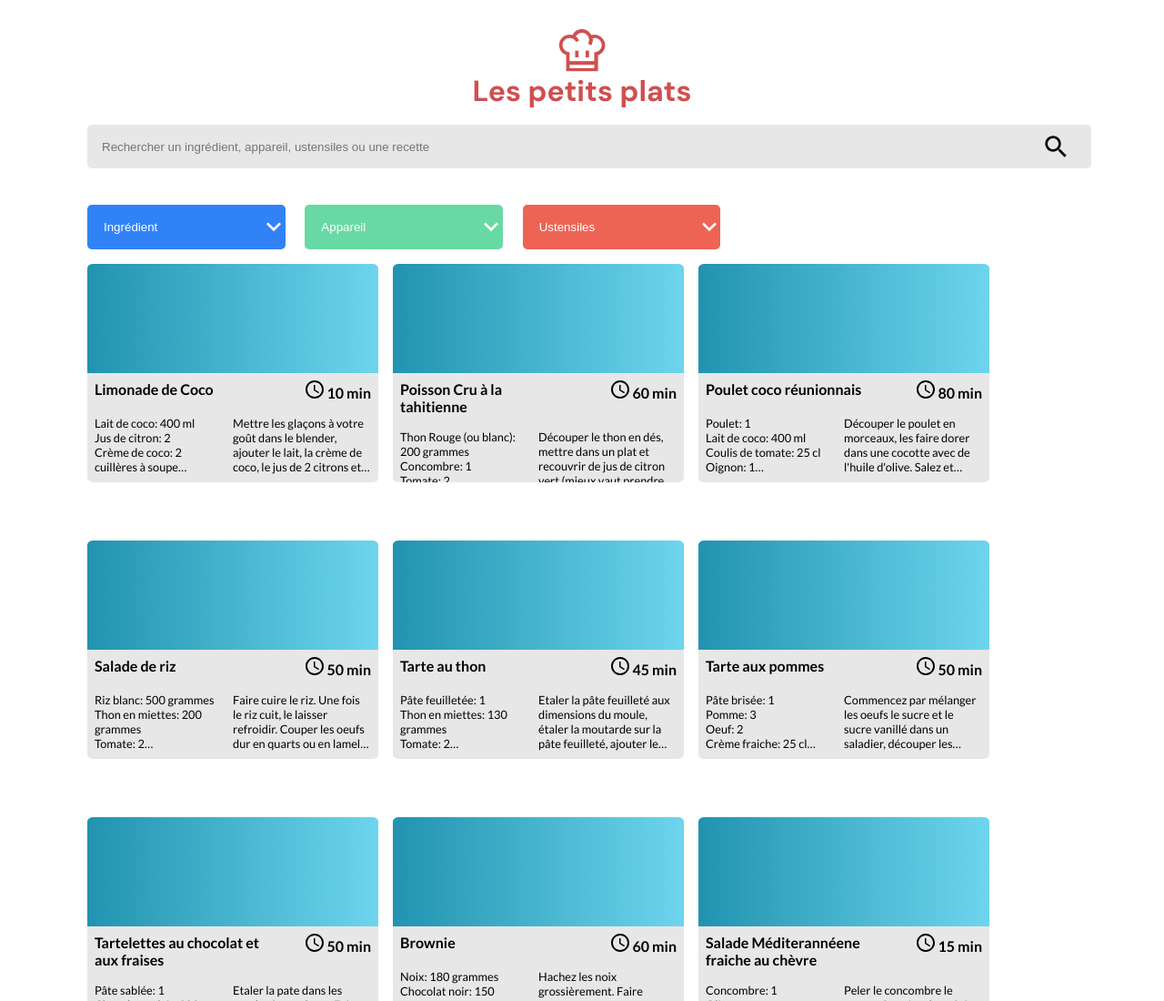
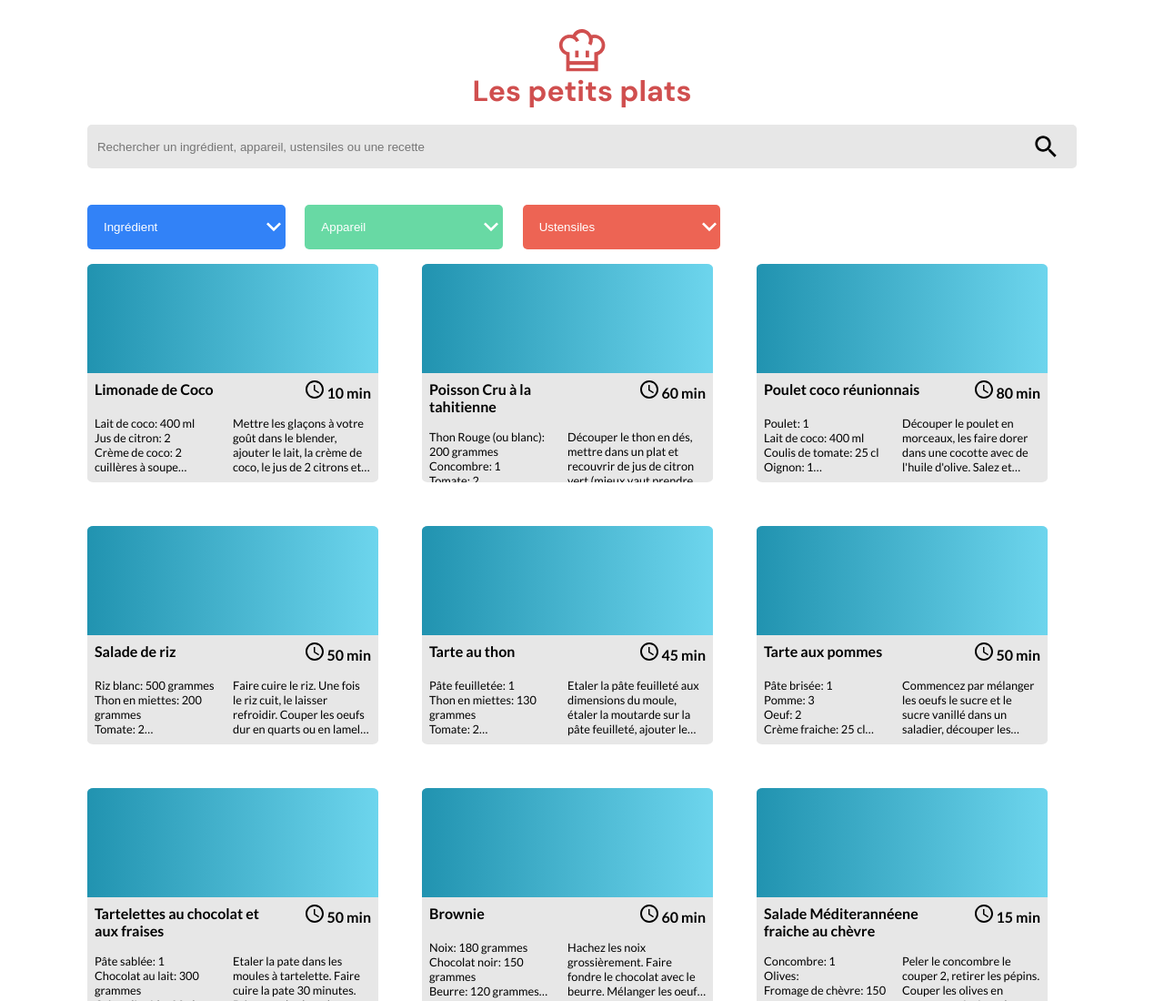
Before and after one commit to kbosc/KevinBosc_7_21-10-2021, a website: page public/index.html in a window 1280 px wide. Shown: the top 1100 px of the page at 91% size. Drawn offline with Linux system fonts and the light colour scheme.

Commit message:
fix css, fin du projet

```diff
--- a/public/sass/components/_recipe.scss
+++ b/public/sass/components/_recipe.scss
@@ -8,7 +8,6 @@
   //   @extend %radius;
   border-radius: 2%;
   overflow: hidden;
-  margin-bottom: 3rem;
   &__img {
     height: 50%;
     // background-color: $background-img-card;
--- a/public/sass/components/_search-bar.scss
+++ b/public/sass/components/_search-bar.scss
@@ -4,7 +4,6 @@ nav {
   margin: 1rem 0 1.5rem 0;
   input {
     padding: 0;
-    padding-left: 1rem;
     width: 100%;
     height: 100%;
     background-color: $background-text-color;
@@ -14,13 +13,13 @@ nav {
       outline: none;
     }
     &::placeholder {
-      // padding-left: 1%;
+      padding-left: 1%;
     }
   }
   img {
     width: 1.5rem;
     position: absolute;
-    right: 1%;
+    right: 2%;
     top: 25%;
     bottom: 25%;
     cursor: pointer;
--- a/public/sass/layout/_main.scss
+++ b/public/sass/layout/_main.scss
@@ -4,7 +4,7 @@ main {
   flex-wrap: wrap;
   flex-direction: row;
   // justify-content: space-between;
-  gap: 1rem;
+  gap: 3rem;
   align-content: flex-start;
   @include responsive-medium() {
     // flex-direction: column;
```
Also changed, not shown: public/css/style.css, 1 other file.
